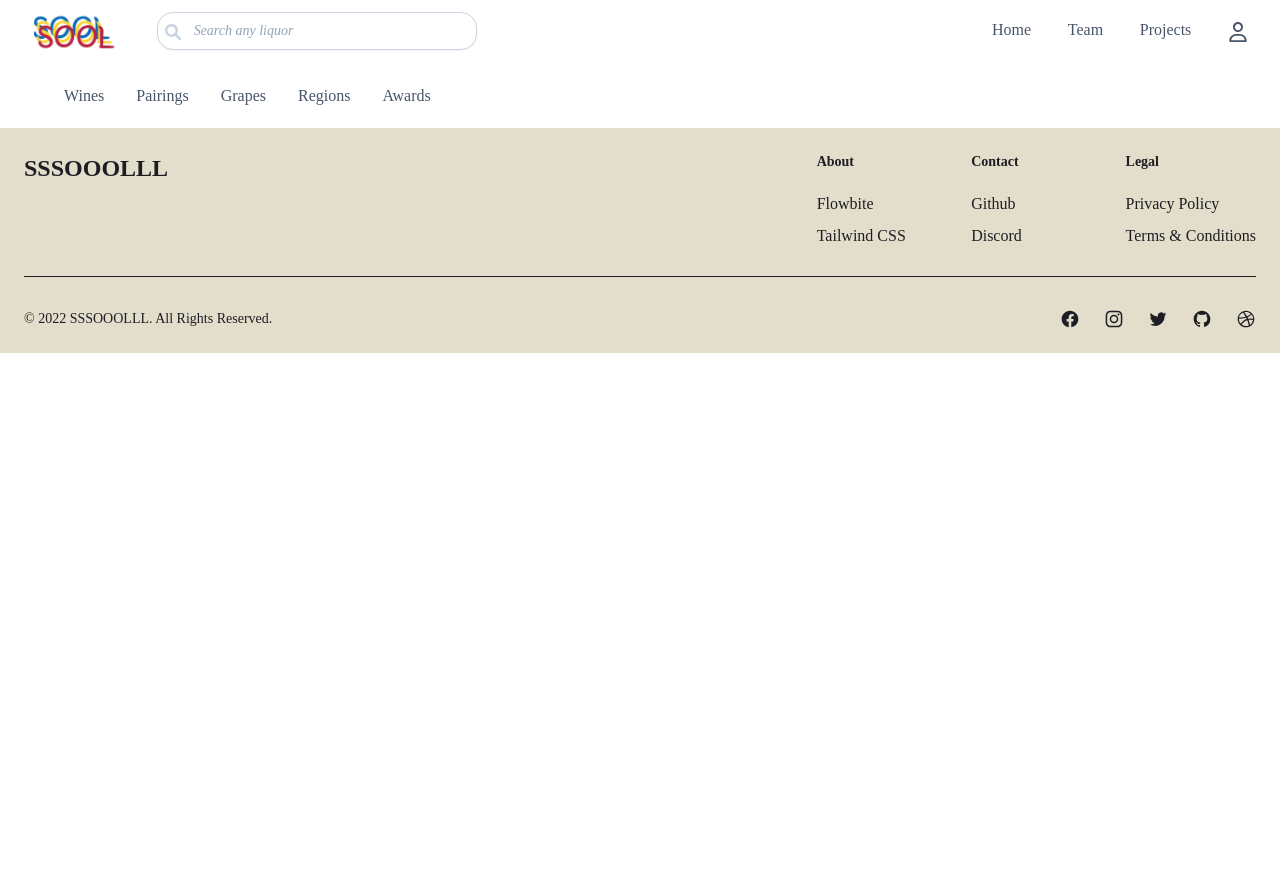
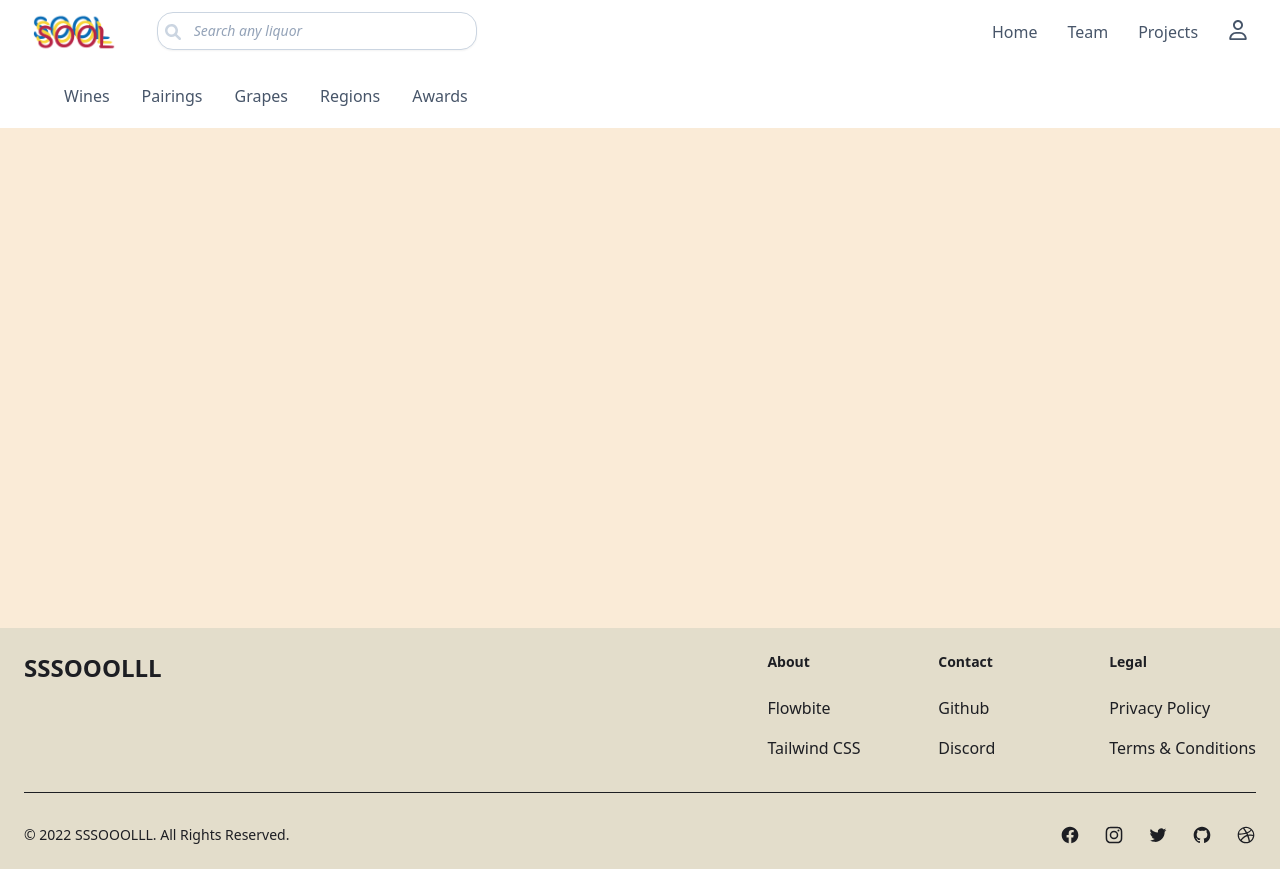
Before and after one commit to kyowoii23/soolsoolsool-frontend, a React (Create React App) app: page /detail in a window 1280 px wide. Before the commit the page ends 800 px from the top, so only its background shows below. Built offline with nearby package versions, Linux system fonts and the light colour scheme.

Commit message:
[setting] git ignore 추가

```diff
--- a/package.json
+++ b/package.json
@@ -8,6 +8,7 @@
     "@testing-library/user-event": "^13.5.0",
     "react": "^18.2.0",
     "react-dom": "^18.2.0",
+    "react-router-dom": "^6.3.0",
     "react-scripts": "5.0.1",
     "styled-components": "^5.3.5",
     "styled-reset": "^4.4.2",
--- a/src/App.js
+++ b/src/App.js
@@ -1,9 +1,10 @@
-import { Fragment } from "react";
 import { createGlobalStyle } from 'styled-components';
 import reset from "styled-reset";
-import Footer from "./components/Footer/Footer";
-
-import Header from "./components/Header/Header";
+import React from 'react';
+import { BrowserRouter as Router, Route, Routes} from 'react-router-dom';
+import MainPage from './pages/MainPage';
+import DetailPage from './pages/DetailPage';
+import SoolDetail from './pages/SoolDetail';
 
 const GlobalStyle = createGlobalStyle`
   ${reset}
@@ -11,11 +12,13 @@ const GlobalStyle = createGlobalStyle`
 
 function App() {
   return (
-    <Fragment>
-      <GlobalStyle />
-      <Header />
-      <Footer />
-    </Fragment>
+    <Router>
+      <Routes>
+        <Route path='/' element={MainPage()} />
+        <Route path='/detail' element={DetailPage()} />
+        <Route path='/:id' element={SoolDetail()} />
+      </Routes>
+    </Router>
   );
 }
 
--- /dev/null
+++ b/src/components/DetailMain/DetailMain.jsx
@@ -0,0 +1,12 @@
+import React from "react";
+import classes from './DetailMain.module.css';
+
+const DetailMain = () => {
+    return (
+        <div className={classes.fullBgd}>
+
+        </div>
+    )
+}
+
+export default DetailMain;
--- /dev/null
+++ b/src/components/DetailMain/DetailMain.module.css
@@ -0,0 +1,5 @@
+.fullBgd {
+    width: 100%;
+    height: 500px;
+    background-color: antiquewhite;
+}
--- /dev/null
+++ b/src/pages/DetailPage.jsx
@@ -0,0 +1,16 @@
+import React from "react";
+import Header from '../components/Header/Header';
+import Footer from '../components/Footer/Footer';
+import DetailMain from "../components/DetailMain/DetailMain";
+
+const DetailPage = () => {
+    return (
+        <div>
+            <Header />
+            <DetailMain />
+            <Footer />
+        </div>
+    )
+};
+
+export default DetailPage;
--- /dev/null
+++ b/src/pages/MainPage.jsx
@@ -0,0 +1,9 @@
+import React from "react";
+
+const MainPage = () => {
+    return (
+        <div>Main Page</div>
+    )
+};
+
+export default MainPage;
--- /dev/null
+++ b/src/pages/SoolDetail.jsx
@@ -0,0 +1,9 @@
+import React from "react";
+
+const SoolDetail = () => {
+    return (
+        <div>SoolDetail Page</div>
+    )
+};
+
+export default SoolDetail;
```
Also changed, not shown: 2 other files (tests, documents, lock files or other folders).
